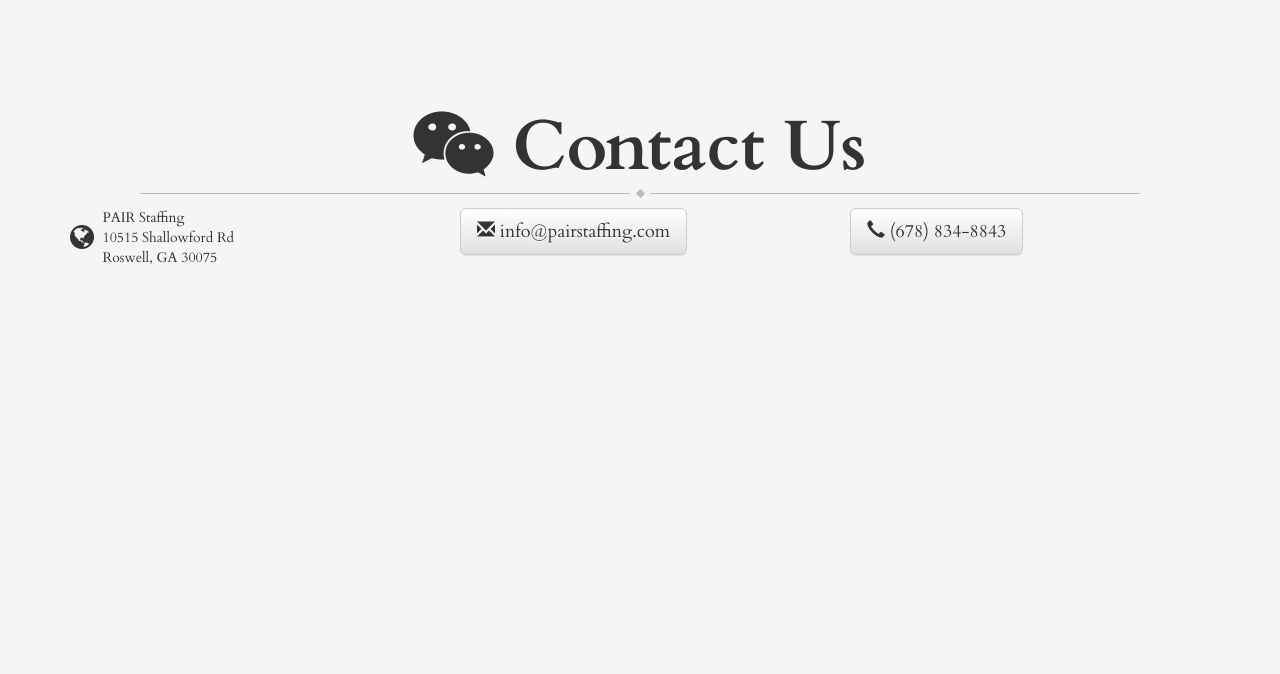
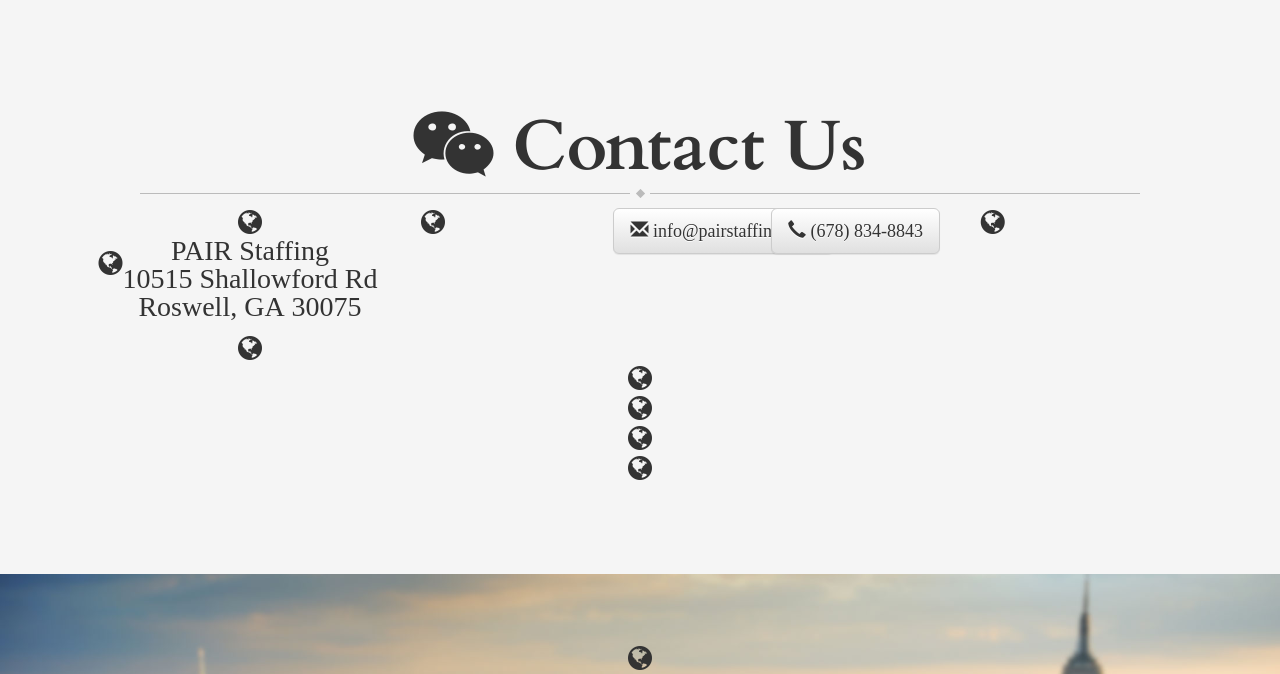
Before and after one commit to barberj/pair_staffing, a Python web app: template templates/index.html in a window 1280 px wide. Shown: the part 2089-2763 px from the top of the page. Before the commit the page ends 2353 px from the top, so only its background shows below. Run offline with Jinja, Linux system fonts and the light colour scheme; the template is opened without the code that fills it, so the values that code supplies are empty; some libraries are stand-ins or nearby versions.

Commit message:
more style

```diff
--- a/templates/index.html
+++ b/templates/index.html
@@ -146,16 +146,18 @@ We are dedicated to providing the highest quality candidates with every company
       <div class="row">
         <div class="col-md-12">
           <h1><i class="fa fa-wechat"></i> Contact Us</h1>
-          <div class="row text-left">
+          <div class="row">
             <div class="irl col-md-4">
               <div class="row row-eq-height">
-                <div class="col-md-1" style="margin: auto">
-                  <i class="fa fa-globe fa-2x fa-align-center"></i>
-                </div>
-                <div class="col-md-11">
-                  PAIR Staffing<br />
-                  10515 Shallowford Rd<br />
-                  Roswell, GA 30075<br />
+                <div class="col-md-12" style="margin: auto; display: flex; justify-content: center; align-items: center">
+                  <div>
+                    <i class="fa fa-globe fa-2x fa-align-center" />
+                  </div>
+                  <div>
+                    PAIR Staffing<br />
+                    10515 Shallowford Rd<br />
+                    Roswell, GA 30075<br />
+                  </div>
                 </div>
               </div>
             </div>
```
